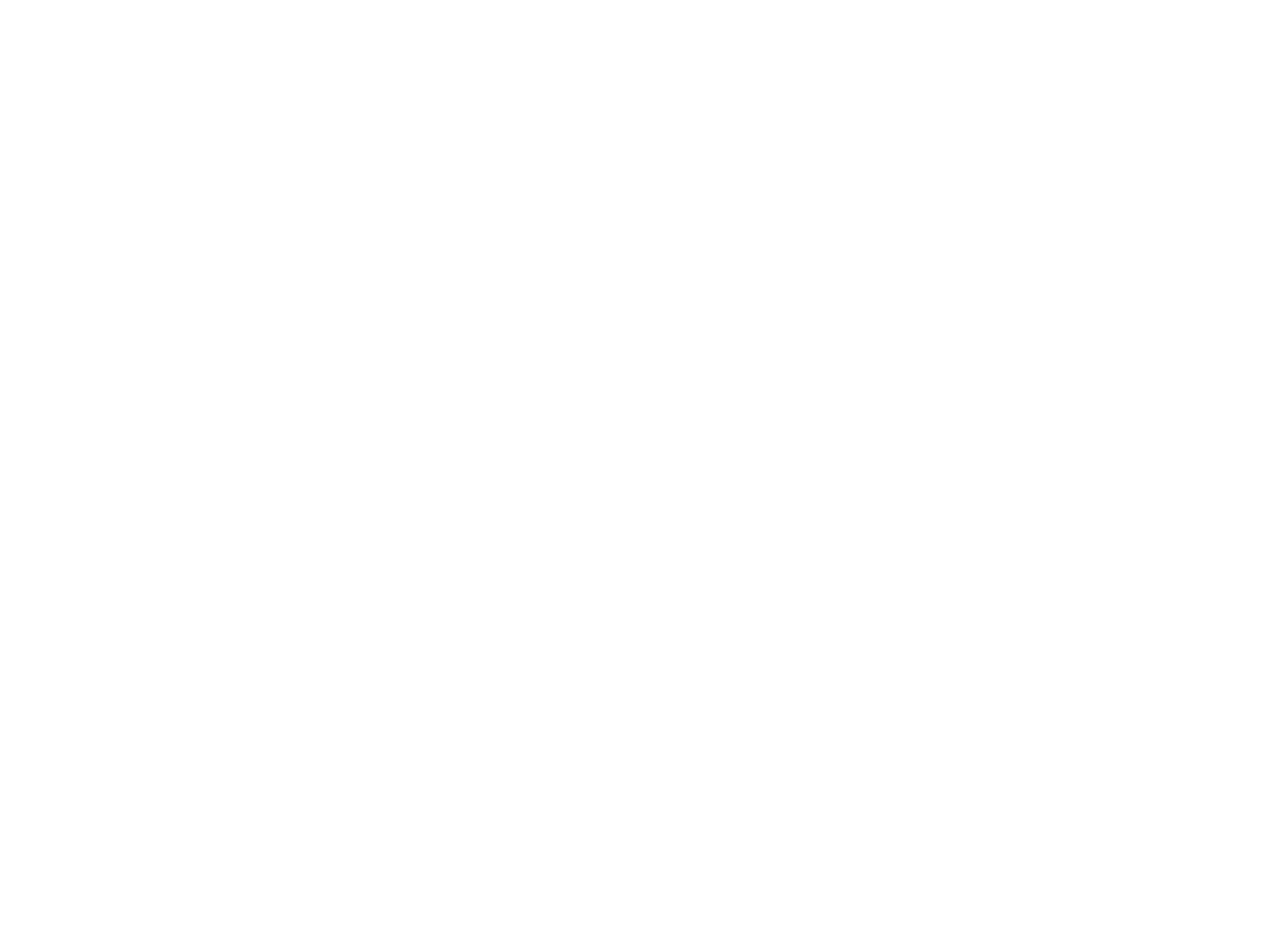
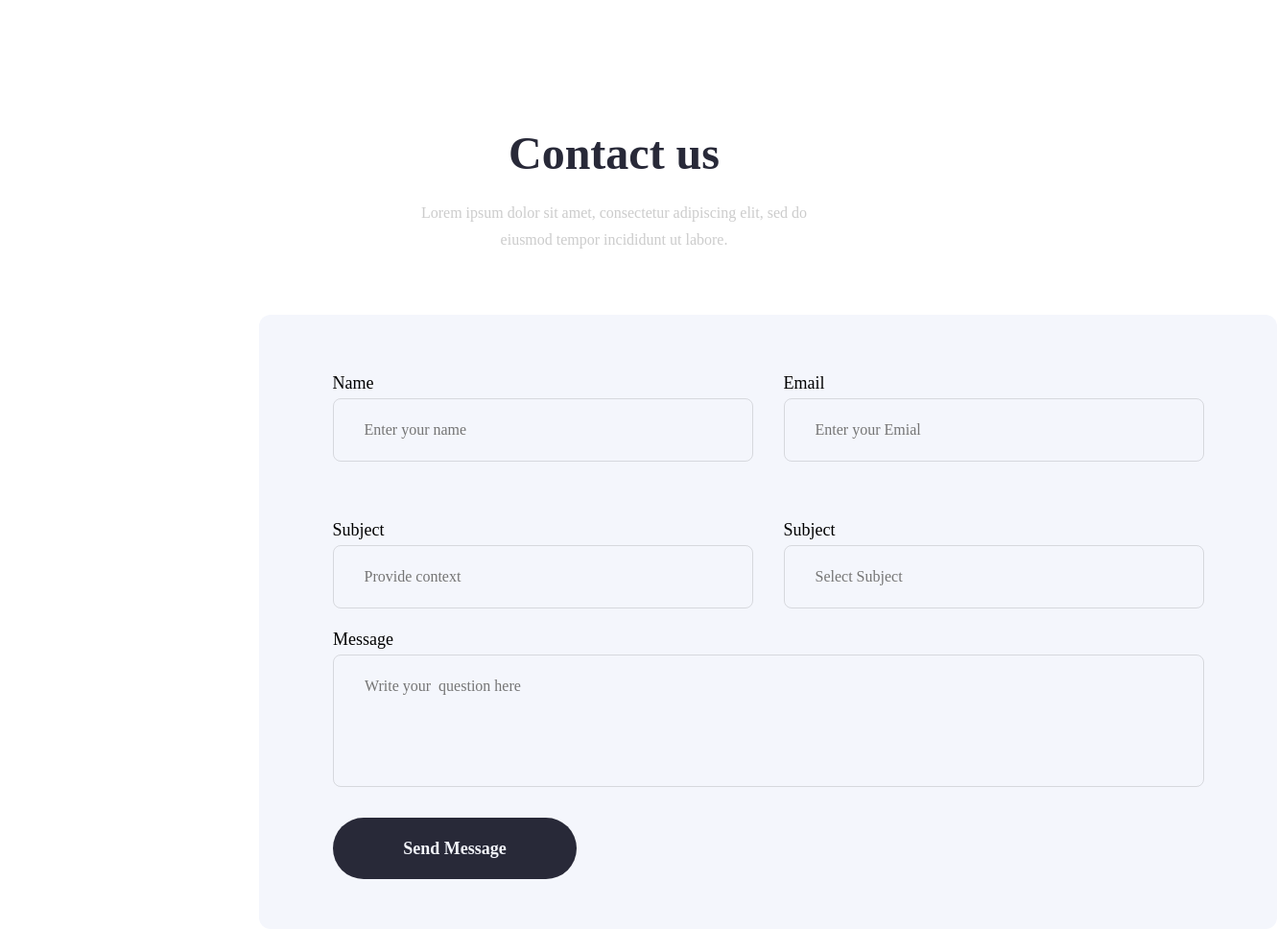
Before and after one commit to mrbillgates2001/team_project_homework, a plain HTML site: page pages/contact-us.html in a window 1280 px wide. Shown: the whole page at 96% size, 1332 px wide, since content can reach past the window. Before the commit the page ends 800 px from the top, so only its background shows below. Drawn offline with Linux system fonts and the light colour scheme.

Commit message:
contact us

```diff
--- a/pages/contact-us.html
+++ b/pages/contact-us.html
@@ -0,0 +1,72 @@
+<!<!DOCTYPE html>
+<html lang="en">
+  <head>
+    <meta charset="UTF-8" />
+    <meta name="viewport" content="width=device-width, initial-scale=1.0" />
+    <title>Contact us</title>
+    <link rel="stylesheet" href="../scss/main.css" />
+  </head>
+  <body>
+    <main>
+      <div class="container">
+        <section class="par1">
+          <div class="par2">
+            <p class="par3">Contact us</p>
+          </div>
+          <div class="par4">
+            <p class="par5">
+              Lorem ipsum dolor sit amet, consectetur adipiscing elit, sed do
+              <br />
+              eiusmod tempor incididunt ut labore.
+            </p>
+          </div>
+        </section>
+        <section class="par6">
+          <div class="emaul">
+            <div class="par7">
+              <p for="name">Name</p>
+              <form>
+                <label for=""></label>
+                <input type="text" placeholder="Enter your name" />
+              </form>
+            </div>
+            <div class="par8">
+              <p>Email</p>
+              <form>
+                <input type="email" placeholder="Enter your Emial" />
+              </form>
+            </div>
+          </div>
+          <div class="emaul">
+            <div class="par7">
+              <p for="name">Subject</p>
+              <form>
+                <label for=""></label>
+                <input type="text" placeholder="Provide context" />
+              </form>
+            </div>
+            <div class="par8">
+              <p>Subject</p>
+              <form>
+                <input type="text" placeholder="Select Subject" />
+              </form>
+            </div>
+          </div>
+          <div class="par9">
+            <p>Message</p>
+            <form>
+              <input
+                type="text"
+                id="ms"
+                placeholder="Write your  question here"
+              />
+            </form>
+          </div>
+          <div class="par10">
+            <a href="#">Send Message</a>
+          </div>
+        </section>
+      </div>
+    </main>
+  </body>
+</html>
--- a/scss/pages/_contact-us.scss
+++ b/scss/pages/_contact-us.scss
@@ -0,0 +1,176 @@
+* {
+  margin: 0;
+  padding: 0;
+  box-sizing: border-box;
+}
+
+.container {
+  max-width: 1600px;
+  margin: 0 auto;
+  padding: 0 270px;
+}
+
+body {
+  font-family: sans-serif;
+}
+
+.par1 .par2 .par3 {
+  padding-top: 128px;
+  color: var(--Dark-blue, #282938);
+  text-align: center;
+  /* Heading 2 */
+  font-family: Poppins;
+  font-size: 48px;
+  font-style: normal;
+  font-weight: 600;
+  line-height: 64px; /* 133.333% */
+}
+.par1 .par4 .par5 {
+  padding-top: 16px;
+  color: var(--Dark-blue, #ccc);
+  text-align: center;
+  /* Body 1 */
+  font-family: Poppins;
+  font-size: 16px;
+  font-style: normal;
+  font-weight: 400;
+  line-height: 28px; /* 175% */
+}
+
+.par6 {
+  margin-top: 64px;
+  width: 1061px;
+  height: 640px;
+  flex-shrink: 0;
+  border-radius: 12px;
+  background: var(--Grey, #f4f6fc);
+}
+.par6 .par7 {
+  padding-top: 55px;
+  padding-left: 77px;
+}
+.par6 .par7 p {
+  color: #000;
+  /* Label 01 */
+  font-family: Poppins;
+  font-size: 18px;
+  font-style: normal;
+  font-weight: 500;
+  line-height: 32px; /* 177.778% */
+}
+.par6 .par7 form input {
+  background: transparent;
+  width: 438px;
+  display: inline-flex;
+  padding: 18px 32px;
+  align-items: flex-start;
+  gap: 10px;
+  border-radius: 8px;
+  border: 1px solid rgba(0, 0, 0, 0.12);
+  color: #000;
+  /* Body 1 */
+  font-family: Poppins;
+  font-size: 16px;
+  font-style: normal;
+  font-weight: 400;
+  line-height: 28px; /* 175% */
+}
+.par6 .par8 {
+  padding-top: 55px;
+  padding-right: 77px;
+}
+.par6 .par8 p {
+  color: #000;
+  /* Label 01 */
+  font-family: Poppins;
+  font-size: 18px;
+  font-style: normal;
+  font-weight: 500;
+  line-height: 32px; /* 177.778% */
+}
+.par6 form input {
+  background: transparent;
+  width: 438px;
+  display: inline-flex;
+  padding: 18px 32px;
+  align-items: flex-start;
+  gap: 10px;
+  border-radius: 8px;
+  border: 1px solid rgba(0, 0, 0, 0.12);
+  color: #000;
+  /* Body 1 */
+  font-family: Poppins;
+  font-size: 16px;
+  font-style: normal;
+  font-weight: 400;
+  line-height: 28px; /* 175% */
+}
+
+.emaul {
+  display: flex;
+  justify-content: center;
+  align-items: center;
+  gap: 32px;
+}
+
+.par9 {
+  margin-top: 16px;
+  margin-left: 77px;
+}
+.par9 p {
+  color: #000;
+  /* Label 01 */
+  font-family: Poppins;
+  font-size: 18px;
+  font-style: normal;
+  font-weight: 500;
+  line-height: 32px; /* 177.778% */
+}
+
+#ms {
+  display: flex;
+  width: 908px;
+  height: 138px;
+  padding: 18px 32px;
+  gap: 10px;
+  flex-shrink: 0;
+  border-radius: 8px;
+  border: 1px solid rgba(0, 0, 0, 0.12);
+  padding-bottom: 90px;
+}
+
+.par10 {
+  display: flex;
+  width: 254px;
+  height: 64px;
+  padding: 15px 51px;
+  justify-content: center;
+  align-items: center;
+  gap: 10px;
+  flex-shrink: 0;
+  border-radius: 41px;
+  background: var(--Dark-blue, #282938);
+  margin-top: 32px;
+  margin-left: 77px;
+  transition: 0, 4s;
+}
+.par10 a {
+  color: var(--Grey, #f4f6fc);
+  font-family: Manrope;
+  font-size: 18px;
+  font-style: normal;
+  font-weight: 600;
+  line-height: 32px; /* 177.778% */
+}
+
+.par10:hover {
+  background: #444449;
+}
+
+a {
+  text-decoration: none;
+}
+
+a:hover {
+  color: #000;
+} /*# sourceMappingURL=main.css.map */
```
Also changed, not shown: scss/main.css, 1 other file.
